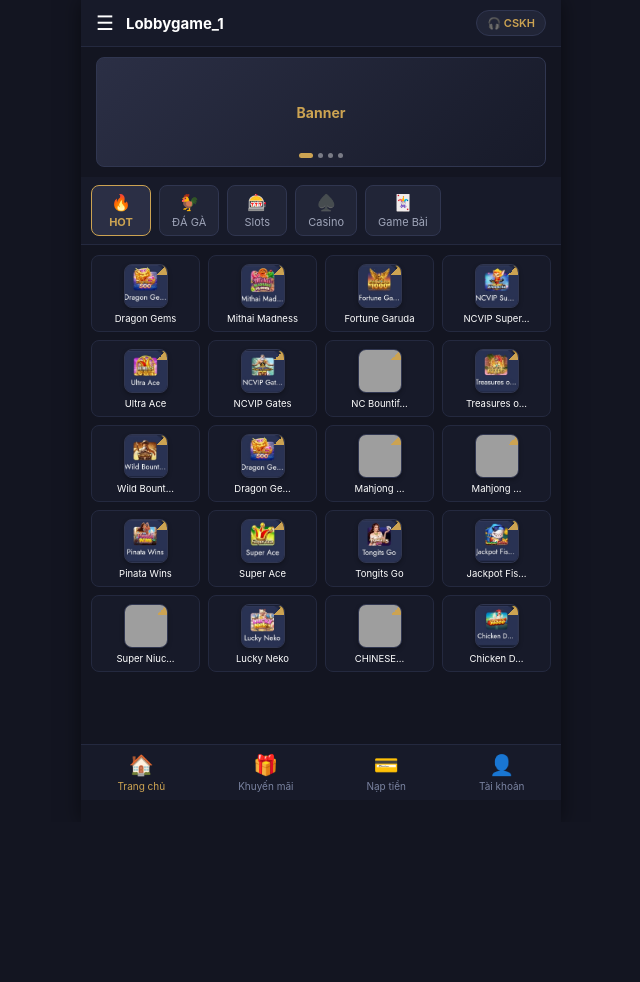
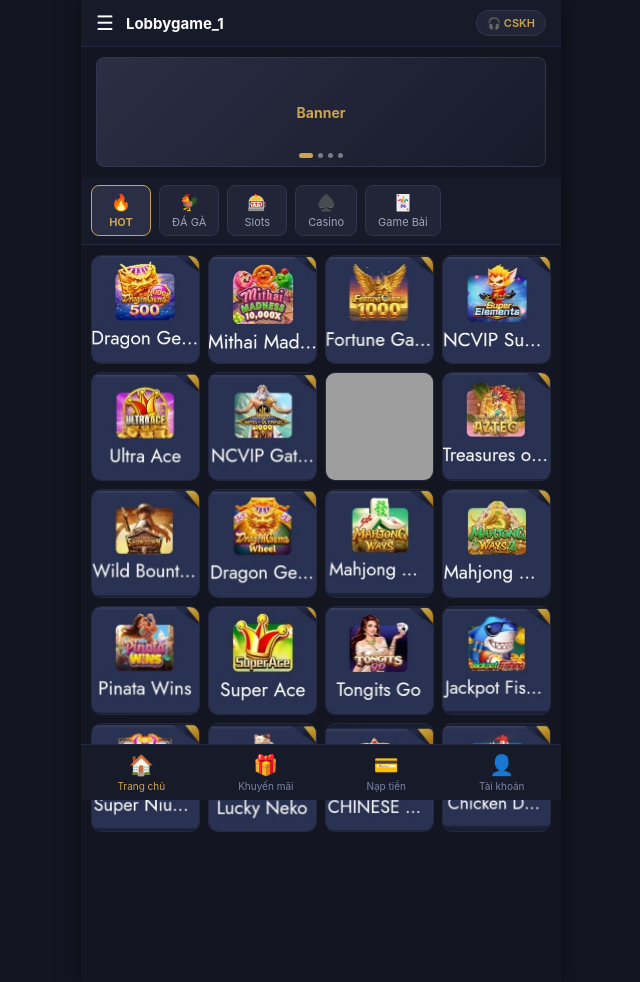
Before and after one commit to phuctinh236-afk/CasioWorld, a Flask app: page / in a window 1280 px wide. Shown: the whole page, without its empty margins (319-959 px from the left). Before the commit the page ends 792 px from the top, so only its background shows below. Run offline with Flask 3, Linux system fonts and the light colour scheme; grey boxes are pictures that could not be loaded.

Commit message:
Update index.html

```diff
--- a/templates/index.html
+++ b/templates/index.html
@@ -223,12 +223,6 @@
             position: relative;
             overflow: hidden;
         }
-        .banner-box img {
-            width: 100%;
-            height: 100%;
-            object-fit: cover;
-            border-radius: 8px;
-        }
         .banner-dots {
             position: absolute;
             bottom: 8px;
@@ -284,6 +278,8 @@
         .g-tab-icon {
             font-size: 16px;
         }
+
+        /* ===== CẤU HÌNH Ô GAME FULL 1 ẢNH ===== */
         .game-section {
             padding: 10px 10px 80px 10px;
         }
@@ -295,54 +291,28 @@
         .game-item-card {
             background-color: #171a29;
             border: 1px solid #24293f;
-            border-radius: 8px;
+            border-radius: 10px;
             overflow: hidden;
-            text-align: center;
             cursor: pointer;
-            transition: 0.2s;
-            padding-bottom: 5px;
+            transition: transform 0.15s, border-color 0.15s;
+            position: relative;
+            aspect-ratio: 1 / 1;
+            display: block;
         }
         .game-item-card:hover {
             border-color: #cca352;
         }
-        .game-thumb-box {
-            width: 44px;
-            height: 44px;
-            margin: 8px auto 3px auto;
-            border-radius: 8px;
-            background: linear-gradient(135deg, #2b2f45, #1d2133);
-            display: flex;
-            align-items: center;
-            justify-content: center;
-            border: 1px solid #303650;
-            position: relative;
-            box-shadow: 0 2px 4px rgba(0,0,0,0.3);
-            overflow: hidden;
+        .game-item-card:active {
+            transform: scale(0.95);
         }
-        .game-thumb-box img {
+        .game-item-card img {
             width: 100%;
             height: 100%;
             object-fit: cover;
+            display: block;
         }
-        .game-thumb-box::after {
-            content: '';
-            position: absolute;
-            top: 0;
-            right: 0;
-            width: 10px;
-            height: 10px;
-            background: linear-gradient(135deg, transparent 50%, #cca352 50%);
-            border-top-right-radius: 8px;
-            z-index: 2;
-        }
-        .game-name {
-            padding: 2px 2px;
-            font-size: 9.5px;
-            color: #fff;
-            white-space: nowrap;
-            overflow: hidden;
-            text-overflow: ellipsis;
-        }
+
+        /* Thanh Điều Hướng Dưới Cùng */
         .bottom-nav {
             position: fixed;
             bottom: 0;
@@ -378,7 +348,7 @@
     </style>
 </head>
 <body>
-        <div class="app-container">
+    <div class="app-container">
         <div class="header">
             <div class="header-left">
                 <button type="button" class="menu-toggle-btn" onclick="toggleDrawer(true)">☰</button>
@@ -415,66 +385,21 @@
             </div>
 
             <div class="drawer-grid">
-                <a href="{{ url_for('deposit') }}" class="drawer-item">
-                    <span class="drawer-item-icon">💳</span>
-                    <span>Nạp tiền</span>
-                </a>
-                <a href="{{ url_for('deposit') }}" class="drawer-item">
-                    <span class="drawer-item-icon">📥</span>
-                    <span>Rút tiền</span>
-                </a>
-                <a href="{{ url_for('index') }}" class="drawer-item">
-                    <span class="drawer-item-icon">🔥</span>
-                    <span>HOT</span>
-                </a>
-                <a href="{{ url_for('index') }}" class="drawer-item">
-                    <span class="drawer-item-icon">🐓</span>
-                    <span>ĐÁ GÀ</span>
-                </a>
-                <a href="{{ url_for('index') }}" class="drawer-item">
-                    <span class="drawer-item-icon">🎰</span>
-                    <span>Slots</span>
-                </a>
-                <a href="{{ url_for('index') }}" class="drawer-item">
-                    <span class="drawer-item-icon">♠️</span>
-                    <span>Casino</span>
-                </a>
-                <a href="{{ url_for('index') }}" class="drawer-item">
-                    <span class="drawer-item-icon">🎴</span>
-                    <span>Game bài</span>
-                </a>
-                <a href="{{ url_for('index') }}" class="drawer-item">
-                    <span class="drawer-item-icon">🐟</span>
-                    <span>Bắn Cá</span>
-                </a>
-                <a href="{{ url_for('index') }}" class="drawer-item">
-                    <span class="drawer-item-icon">🎱</span>
-                    <span>Xổ Số</span>
-                </a>
-                <a href="{{ url_for('index') }}" class="drawer-item">
-                    <span class="drawer-item-icon">⚽</span>
-                    <span>Thể Thao</span>
-                </a>
-                <a href="{{ url_for('index') }}" class="drawer-item">
-                    <span class="drawer-item-icon">🚀</span>
-                    <span>Crash</span>
-                </a>
-                <a href="{{ url_for('index') }}" class="drawer-item">
-                    <span class="drawer-item-icon">🕹️</span>
-                    <span>Arcade</span>
-                </a>
-                <a href="{{ url_for('promotions') }}" class="drawer-item">
-                    <span class="drawer-item-icon">🎁</span>
-                    <span>Khuyến mãi</span>
-                </a>
-                <a href="{{ url_for('vip') }}" class="drawer-item">
-                    <span class="drawer-item-icon">⭐</span>
-                    <span>VIP</span>
-                </a>
-                <a href="{{ url_for('profile') }}" class="drawer-item">
-                    <span class="drawer-item-icon">📥</span>
-                    <span>Tải xuống</span>
-                </a>
+                <a href="{{ url_for('deposit') }}" class="drawer-item"><span class="drawer-item-icon">💳</span><span>Nạp tiền</span></a>
+                <a href="{{ url_for('deposit') }}" class="drawer-item"><span class="drawer-item-icon">📥</span><span>Rút tiền</span></a>
+                <a href="{{ url_for('index') }}" class="drawer-item"><span class="drawer-item-icon">🔥</span><span>HOT</span></a>
+                <a href="{{ url_for('index') }}" class="drawer-item"><span class="drawer-item-icon">🐓</span><span>ĐÁ GÀ</span></a>
+                <a href="{{ url_for('index') }}" class="drawer-item"><span class="drawer-item-icon">🎰</span><span>Slots</span></a>
+                <a href="{{ url_for('index') }}" class="drawer-item"><span class="drawer-item-icon">♠️</span><span>Casino</span></a>
+                <a href="{{ url_for('index') }}" class="drawer-item"><span class="drawer-item-icon">🎴</span><span>Game bài</span></a>
+                <a href="{{ url_for('index') }}" class="drawer-item"><span class="drawer-item-icon">🐟</span><span>Bắn Cá</span></a>
+                <a href="{{ url_for('index') }}" class="drawer-item"><span class="drawer-item-icon">🎱</span><span>Xổ Số</span></a>
+                <a href="{{ url_for('index') }}" class="drawer-item"><span class="drawer-item-icon">⚽</span><span>Thể Thao</span></a>
+                <a href="{{ url_for('index') }}" class="drawer-item"><span class="drawer-item-icon">🚀</span><span>Crash</span></a>
+                <a href="{{ url_for('index') }}" class="drawer-item"><span class="drawer-item-icon">🕹️</span><span>Arcade</span></a>
+                <a href="{{ url_for('promotions') }}" class="drawer-item"><span class="drawer-item-icon">🎁</span><span>Khuyến mãi</span></a>
+                <a href="{{ url_for('vip') }}" class="drawer-item"><span class="drawer-item-icon">⭐</span><span>VIP</span></a>
+                <a href="{{ url_for('profile') }}" class="drawer-item"><span class="drawer-item-icon">📥</span><span>Tải xuống</span></a>
             </div>
         </div>
 
@@ -497,121 +422,67 @@
             <div class="g-tab"><span class="g-tab-icon">♠️</span><span>Casino</span></div>
             <div class="g-tab"><span class="g-tab-icon">🃏</span><span>Game Bài</span></div>
         </div>
-
+                <!-- DANH SÁCH GAME HIỂN THỊ FULL 1 Ô ÁNH -->
         <div class="game-section">
             <div class="game-grid-detailed">
-                <div class="game-item-card" onclick="alert('Vào game Dragon Gems')">
-                    <div class="game-thumb-box"><img src="{{ url_for('static', filename='assets/dragon_gems.jpg') }}"></div>
-                    <div class="game-name">Dragon Gems</div>
-                </div>
-                <div class="game-item-card" onclick="alert('Vào game Mithai Madness')">
-                    <div class="game-thumb-box"><img src="{{ url_for('static', filename='assets/mithai_madness.jpg') }}"></div>
-                    <div class="game-name">Mithai Madness</div>
-                </div>
-                <div class="game-item-card" onclick="alert('Vào game Fortune Garuda')">
-                    <div class="game-thumb-box"><img src="{{ url_for('static', filename='assets/fortune_garuda.jpg') }}"></div>
-                    <div class="game-name">Fortune Garuda</div>
-                </div>
-                <div class="game-item-card" onclick="alert('Vào game NCVIP Super Elements')">
-                    <div class="game-thumb-box"><img src="{{ url_for('static', filename='assets/ncvip_super.jpg') }}"></div>
-                    <div class="game-name">NCVIP Super...</div>
-                </div>
-                <div class="game-item-card" onclick="alert('Vào game Ultra Ace')">
-                    <div class="game-thumb-box"><img src="{{ url_for('static', filename='assets/ultra_ace.jpg') }}"></div>
-                    <div class="game-name">Ultra Ace</div>
-                </div>
-                <div class="game-item-card" onclick="alert('Vào game NCVIP Gates')">
-                    <div class="game-thumb-box"><img src="{{ url_for('static', filename='assets/ncvip_gates.jpg') }}"></div>
-                    <div class="game-name">NCVIP Gates</div>
-                </div>
-                <div class="game-item-card" onclick="alert('Vào game NC Bountiful Birds')">
-                    <div class="game-thumb-box"><img src="{{ url_for('static', filename='assets/bountiful_birds.jpg') }}"></div>
-                    <div class="game-name">NC Bountif...</div>
-                </div>
-                <div class="game-item-card" onclick="alert('Vào game Treasures of Aztec')">
-                    <div class="game-thumb-box"><img src="{{ url_for('static', filename='assets/treasures_aztec.jpg') }}"></div>
-                    <div class="game-name">Treasures o...</div>
-                </div>
-                <div class="game-item-card" onclick="alert('Vào game Wild Bounty')">
-                    <div class="game-thumb-box"><img src="{{ url_for('static', filename='assets/wild_bounty.jpg') }}"></div>
-                    <div class="game-name">Wild Bount...</div>
-                </div>
-                <div class="game-item-card" onclick="alert('Vào game Dragon Gems 2')">
-                    <div class="game-thumb-box"><img src="{{ url_for('static', filename='assets/dragon_gems.jpg') }}"></div>
-                    <div class="game-name">Dragon Ge...</div>
-                </div>
-                <div class="game-item-card" onclick="alert('Vào game Mahjong')">
-                    <div class="game-thumb-box"><img src="{{ url_for('static', filename='assets/mahjong.jpg') }}"></div>
-                    <div class="game-name">Mahjong ...</div>
-                </div>
-                <div class="game-item-card" onclick="alert('Vào game Mahjong 2')">
-                    <div class="game-thumb-box"><img src="{{ url_for('static', filename='assets/mahjong.jpg') }}"></div>
-                    <div class="game-name">Mahjong ...</div>
-                </div>
-                <div class="game-item-card" onclick="alert('Vào game Pinata Wins')">
-                    <div class="game-thumb-box"><img src="{{ url_for('static', filename='assets/pinata_wins.jpg') }}"></div>
-                    <div class="game-name">Pinata Wins</div>
-                </div>
-                <div class="game-item-card" onclick="alert('Vào game Super Ace')">
-                    <div class="game-thumb-box"><img src="{{ url_for('static', filename='assets/super_ace.jpg') }}"></div>
-                    <div class="game-name">Super Ace</div>
-                </div>
-                <div class="game-item-card" onclick="alert('Vào game Tongits Go')">
-                    <div class="game-thumb-box"><img src="{{ url_for('static', filename='assets/tongits_go.jpg') }}"></div>
-                    <div class="game-name">Tongits Go</div>
-                </div>
-                <div class="game-item-card" onclick="alert('Vào game Jackpot Fishing')">
-                    <div class="game-thumb-box"><img src="{{ url_for('static', filename='assets/jackpot_fishing.jpg') }}"></div>
-                    <div class="game-name">Jackpot Fis...</div>
-                </div>
-                <div class="game-item-card" onclick="alert('Vào game Super Niuchi')">
-                    <div class="game-thumb-box"><img src="{{ url_for('static', filename='assets/super_niuchi.jpg') }}"></div>
-                    <div class="game-name">Super Niuc...</div>
-                </div>
-                <div class="game-item-card" onclick="alert('Vào game Lucky Neko')">
-                    <div class="game-thumb-box"><img src="{{ url_for('static', filename='assets/lucky_neko.jpg') }}"></div>
-                    <div class="game-name">Lucky Neko</div>
-                </div>
-                <div class="game-item-card" onclick="alert('Vào game Chinese New')">
-                    <div class="game-thumb-box"><img src="{{ url_for('static', filename='assets/chinese_new.jpg') }}"></div>
-                    <div class="game-name">CHINESE...</div>
-                </div>
-                <div class="game-item-card" onclick="alert('Vào game Chicken Dash')">
-                    <div class="game-thumb-box"><img src="{{ url_for('static', filename='assets/chicken_dash.jpg') }}"></div>
-                    <div class="game-name">Chicken D...</div>
-                </div>
+                <div class="game-item-card"><img src="{{ url_for('static', filename='assets/dragon_gems.jpg') }}" alt="Dragon Gems"></div>
+                <div class="game-item-card"><img src="{{ url_for('static', filename='assets/mithai_madness.jpg') }}" alt="Mithai Madness"></div>
+                <div class="game-item-card"><img src="{{ url_for('static', filename='assets/fortune_garuda.jpg') }}" alt="Fortune Garuda"></div>
+                <div class="game-item-card"><img src="{{ url_for('static', filename='assets/ncvip_super.jpg') }}" alt="NCVIP Super"></div>
+
+                <div class="game-item-card"><img src="{{ url_for('static', filename='assets/ultra_ace.jpg') }}" alt="Ultra Ace"></div>
+                <div class="game-item-card"><img src="{{ url_for('static', filename='assets/ncvip_gates.jpg') }}" alt="NCVIP Gates"></div>
+                <div class="game-item-card"><img src="{{ url_for('static', filename='assets/bountiful_birds.jpg') }}" alt="NC Bountiful Birds"></div>
+                <div class="game-item-card"><img src="{{ url_for('static', filename='assets/treasures_aztec.jpg') }}" alt="Treasures of Aztec"></div>
+
+                <div class="game-item-card"><img src="{{ url_for('static', filename='assets/wild_bounty.jpg') }}" alt="Wild Bounty"></div>
+                <div class="game-item-card"><img src="{{ url_for('static', filename='assets/dragon_gems_wheel.jpg') }}" alt="Dragon Gems"></div>
+                <div class="game-item-card"><img src="{{ url_for('static', filename='assets/mahjong_ways.jpg') }}" alt="Mahjong Ways"></div>
+                <div class="game-item-card"><img src="{{ url_for('static', filename='assets/mahjong_ways_2.jpg') }}" alt="Mahjong Ways 2"></div>
+
+                <div class="game-item-card"><img src="{{ url_for('static', filename='assets/pinata_wins.jpg') }}" alt="Pinata Wins"></div>
+                <div class="game-item-card"><img src="{{ url_for('static', filename='assets/super_ace.jpg') }}" alt="Super Ace"></div>
+                <div class="game-item-card"><img src="{{ url_for('static', filename='assets/tongits_go.jpg') }}" alt="Tongits Go"></div>
+                <div class="game-item-card"><img src="{{ url_for('static', filename='assets/jackpot_fishing.jpg') }}" alt="Jackpot Fishing"></div>
+
+                <div class="game-item-card"><img src="{{ url_for('static', filename='assets/super_niubi.jpg') }}" alt="Super Niubi"></div>
+                <div class="game-item-card"><img src="{{ url_for('static', filename='assets/lucky_neko.jpg') }}" alt="Lucky Neko"></div>
+                <div class="game-item-card"><img src="{{ url_for('static', filename='assets/chinese_new_year.jpg') }}" alt="Chinese New Year"></div>
+                <div class="game-item-card"><img src="{{ url_for('static', filename='assets/chicken_dash.jpg') }}" alt="Chicken Dash"></div>
             </div>
         </div>
 
-        <!-- Thanh điều hướng dưới -->
-        <nav class="bottom-nav">
+        <!-- Thanh Điều Hướng Dưới Cùng (Bottom Nav) -->
+        <div class="bottom-nav">
             <a href="{{ url_for('index') }}" class="nav-item active">
-                <div class="nav-icon">🏠</div>
+                <span class="nav-icon">🏠</span>
                 <span>Trang chủ</span>
             </a>
             <a href="{{ url_for('promotions') }}" class="nav-item">
-                <div class="nav-icon">🎁</div>
+                <span class="nav-icon">🎁</span>
                 <span>Khuyến mãi</span>
             </a>
             <a href="{{ url_for('deposit') }}" class="nav-item">
-                <div class="nav-icon">💳</div>
+                <span class="nav-icon">💳</span>
                 <span>Nạp tiền</span>
             </a>
             <a href="{{ url_for('profile') }}" class="nav-item">
-                <div class="nav-icon">👤</div>
+                <span class="nav-icon">👤</span>
                 <span>Tài khoản</span>
             </a>
-        </nav>
+        </div>
     </div>
-        <script>
-        function toggleDrawer(isOpen) {
-            const menu = document.getElementById('drawerMenu');
+
+    <!-- Script điều khiển Sidebar Menu Drawer -->
+    <script>
+        function toggleDrawer(show) {
+            const drawer = document.getElementById('drawerMenu');
             const overlay = document.getElementById('drawerOverlay');
-            if (isOpen) {
-                menu.classList.add('open');
+            if (show) {
+                drawer.classList.add('open');
                 overlay.style.display = 'block';
             } else {
-                menu.classList.remove('open');
+                drawer.classList.remove('open');
                 overlay.style.display = 'none';
             }
         }
```
